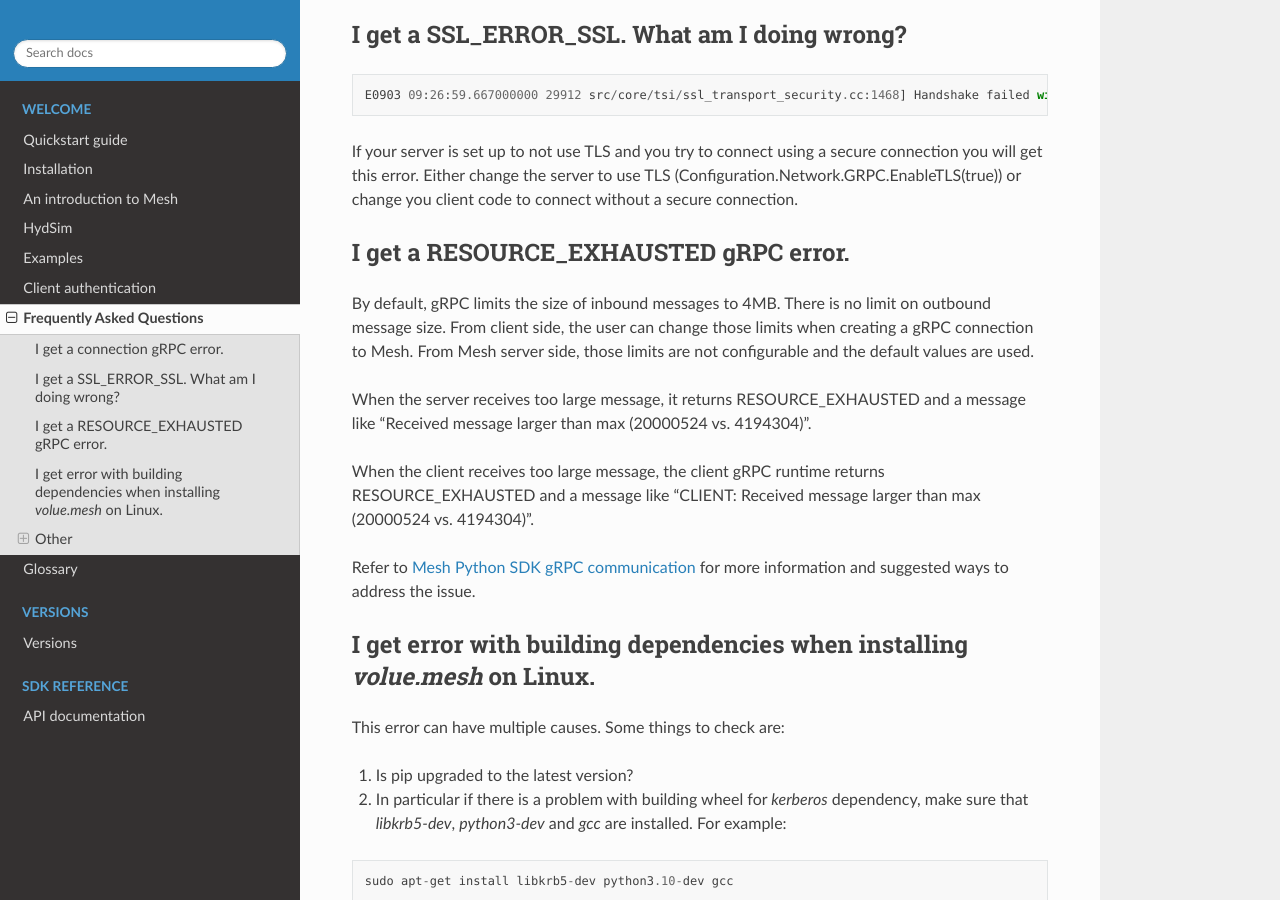
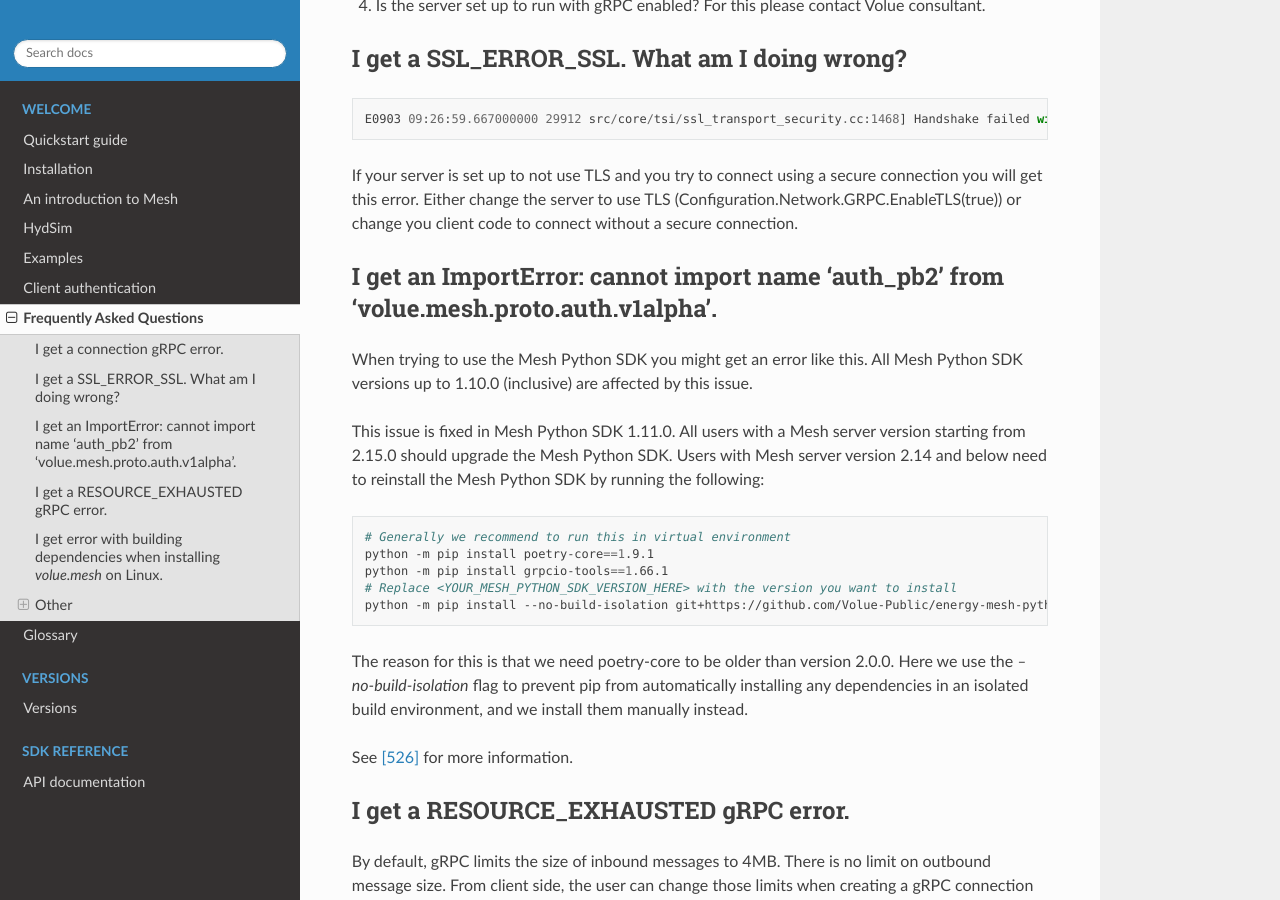
Before and after one commit to Volue-Public/energy-mesh-python, a Sphinx documentation site: the page built from docs/source/faq.rst, in a window 1280 px wide and 900 px high, scrolled down 769 px. Built offline with Sphinx 7.4.7 and the Read the Docs theme 3.1.0, drawn with Linux system fonts in a browser that asks for light colours; some of the changed text lies outside the part shown.

Commit message:
docs: add entry to FAQ about broken package issue (#531)
* docs: add entry to FAQ about broken package issue

* Review fixes

```diff
--- a/docs/source/faq.rst
+++ b/docs/source/faq.rst
@@ -31,6 +31,34 @@
 
 If your server is set up to not use TLS and you try to connect using a secure connection you will get this error. Either change the server to use TLS (Configuration.Network.GRPC.EnableTLS(true)) or change you client code to connect without a secure connection.
 
+
+I get an ImportError: cannot import name 'auth_pb2' from 'volue.mesh.proto.auth.v1alpha'.
+*****************************************************************************************
+
+When trying to use the Mesh Python SDK you might get an error like this.
+All Mesh Python SDK versions up to 1.10.0 (inclusive) are affected by this
+issue.
+
+This issue is fixed in Mesh Python SDK 1.11.0. All users with a Mesh server
+version starting from 2.15.0 should upgrade the Mesh Python SDK. Users with
+Mesh server version 2.14 and below need to reinstall the Mesh Python SDK by
+running the following:
+
+.. code-block:: bash
+
+   # Generally we recommend to run this in virtual environment
+   python -m pip install poetry-core==1.9.1
+   python -m pip install grpcio-tools==1.66.1
+   # Replace <YOUR_MESH_PYTHON_SDK_VERSION_HERE> with the version you want to install
+   python -m pip install --no-build-isolation git+https://github.com/Volue-Public/energy-mesh-python@<YOUR_MESH_PYTHON_SDK_VERSION_HERE>
+
+
+The reason for this is that we need poetry-core to be older than version 2.0.0.
+Here we use the `--no-build-isolation` flag to prevent pip from automatically
+installing any dependencies in an isolated build environment, and we install
+them manually instead.
+
+See :issue:`526` for more information.
 
 I get a RESOURCE_EXHAUSTED gRPC error.
 **************************************
```
